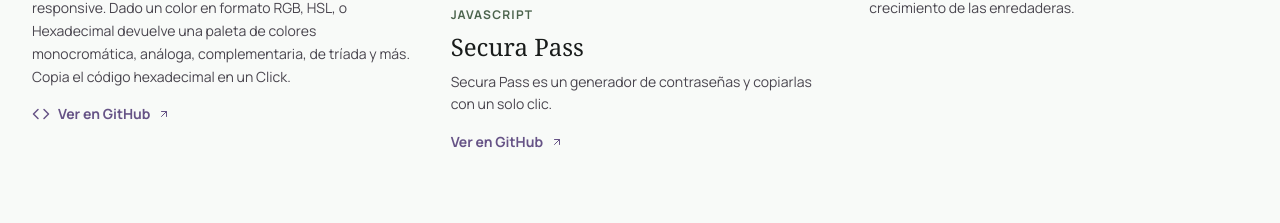
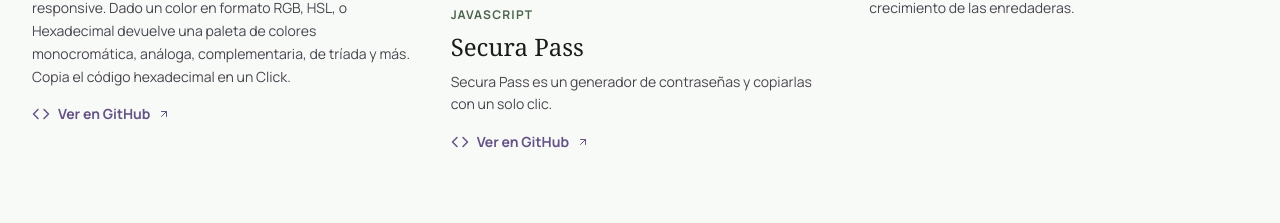
Before and after one commit to LucaChicconi/Luca-Martin-Chicconi, a React (Vite) app: page / in a window 1280 px wide. Shown: the part 2474-2697 px from the top of the page. Built offline with nearby package versions, Linux system fonts and the light colour scheme.

Commit message:
Añadí el iconito de "Code" al lado de "Ver en GitHub" al bloque de securapass

```diff
--- a/src/App.tsx
+++ b/src/App.tsx
@@ -223,6 +223,8 @@
         </a>
         <p className="text-on-surface-variant text-sm leading-relaxed">Secura Pass es un generador de contraseñas y copiarlas con un solo clic.</p>
                 <a className="mt-4 flex items-center gap-2 text-sm font-bold text-primary hover:opacity-80 transition-all group/link" href="https://github.com/LucaChicconi/secura-pass" target="_blank">
+
+                  <Code size={18} />
                   Ver en GitHub
                   <ArrowUpRight className="transition-transform group-hover/link:translate-x-1" size={12} />
                 </a>
```
